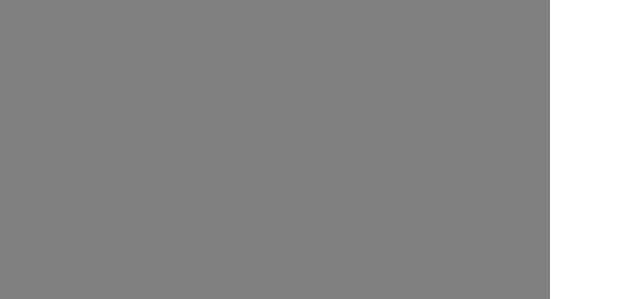
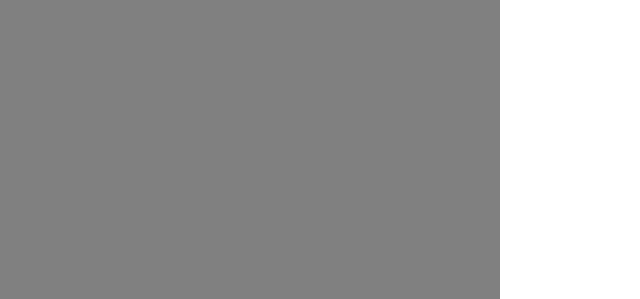
Before and after one commit to frpavlo/HW-27, a plain HTML site: page index.html in a window 1280 px wide. Shown: the part 501-800 px from the top of the page, without its empty margins (0-640 px from the left). Drawn offline with nearby package versions, Linux system fonts and the light colour scheme.

Commit message:
fix menu

```diff
--- a/css/styles.css
+++ b/css/styles.css
@@ -59,13 +59,16 @@ img {
   flex-shrink: 0;
 }
 .menu-list {
+  align-items: flex-start;
   display: flex;
   flex-direction: column;
   gap: 20px;
   background-color: gray;
   position: absolute;
   top: 0;
-  left: 50px;
+  left: 0;
+  padding-top: 20px;
+  padding-left: 20px;
   width: 500px;
   height: 100vh;
   transform: translateX(-110%);
```
